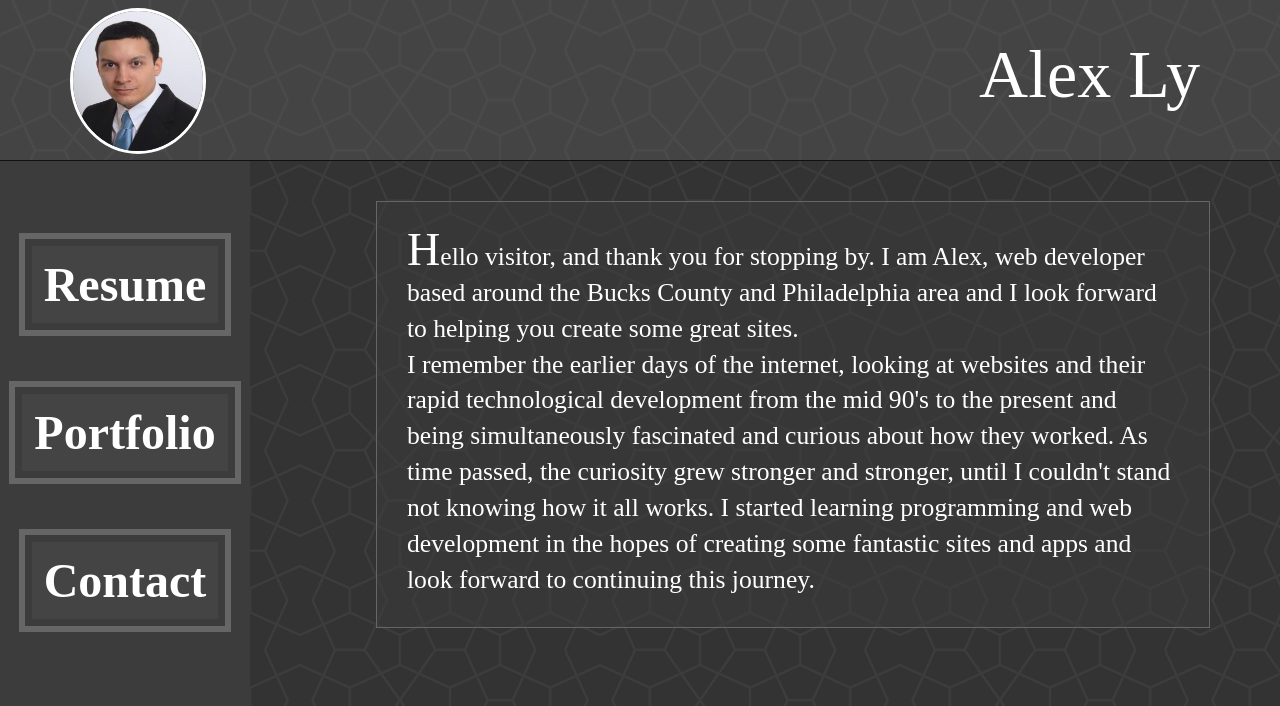
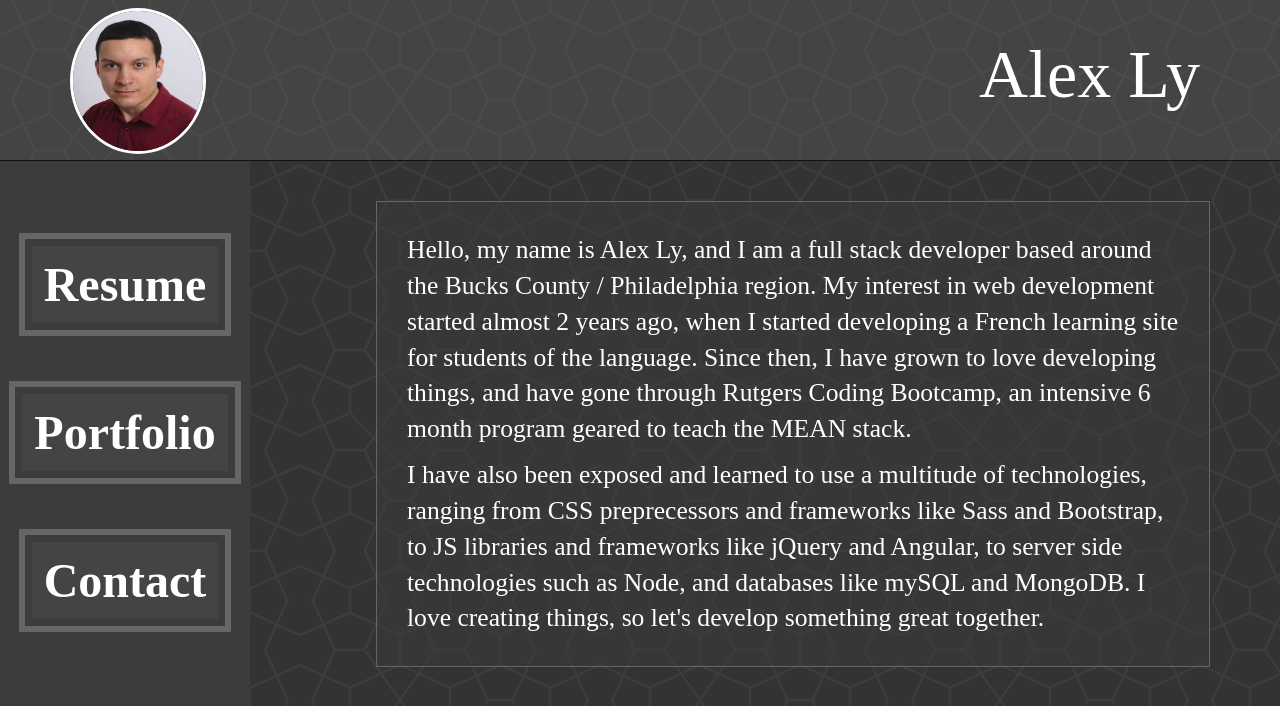
Before and after one commit to alex-B-Ly/old_portfolio, a plain HTML site: page index.html in a window 1280 px wide. Drawn offline with nearby package versions, Linux system fonts and the light colour scheme.

Commit message:
changed index text

```diff
--- a/CSS/mainwebdev.css
+++ b/CSS/mainwebdev.css
@@ -174,11 +174,15 @@ aside{
 	float: right;
 }
 
-.main-text{
+.main > p{
 	font-size: 1.6em;
 	line-height: 1.4em;
 	background: rgba(60,60,60,0.5);
-	padding: 30px;
+	padding: 30px 30px 0 30px;
+}
+
+.main > p:last-child{
+	padding: 10px 30px 30px 30px;
 }
 
 .main-text::first-letter{
--- a/index.html
+++ b/index.html
@@ -20,7 +20,7 @@
 <body>
 	<header>
 		<div class="pic-wrap">
-			<img class="main_pic" src="images/alex.jpg" alt="Alex Ly's profile picture">
+			<img class="main_pic" src="images/alex2.jpg" alt="Alex Ly's profile picture">
 		</div>
 		<div class="main_title">
 			Alex Ly
@@ -38,10 +38,11 @@
 	</aside>
 
 	<div class="main">
-		<p class="main-text">
-			Hello visitor, and thank you for stopping by.  I am Alex, web developer based around the Bucks County and Philadelphia area and I look forward to helping you create some great sites.
-			<br />
-			I remember the earlier days of the internet, looking at websites and their rapid technological development from the mid 90's to the present and being simultaneously fascinated and curious about how they worked.  As time passed, the curiosity grew stronger and stronger, until I couldn't stand not knowing how it all works.  I started learning programming and web development in the hopes of creating some fantastic sites and apps and look forward to continuing this journey.
+		<p>
+			Hello, my name is Alex Ly, and I am a full stack developer based around the Bucks County / Philadelphia region.  My interest in web development started almost 2 years ago, when I started developing a French learning site for students of the language.  Since then, I have grown to love developing things, and have gone through Rutgers Coding Bootcamp, an intensive 6 month program geared to teach the MEAN stack.
+		</p>
+		<p>
+			I have also been exposed and learned to use a multitude of technologies, ranging from CSS preprecessors and frameworks like Sass and Bootstrap, to JS libraries and frameworks like jQuery and Angular, to server side technologies such as Node, and databases like mySQL and MongoDB.  I love creating things, so let's develop something great together.
 		</p>
 	</div>
 
```
